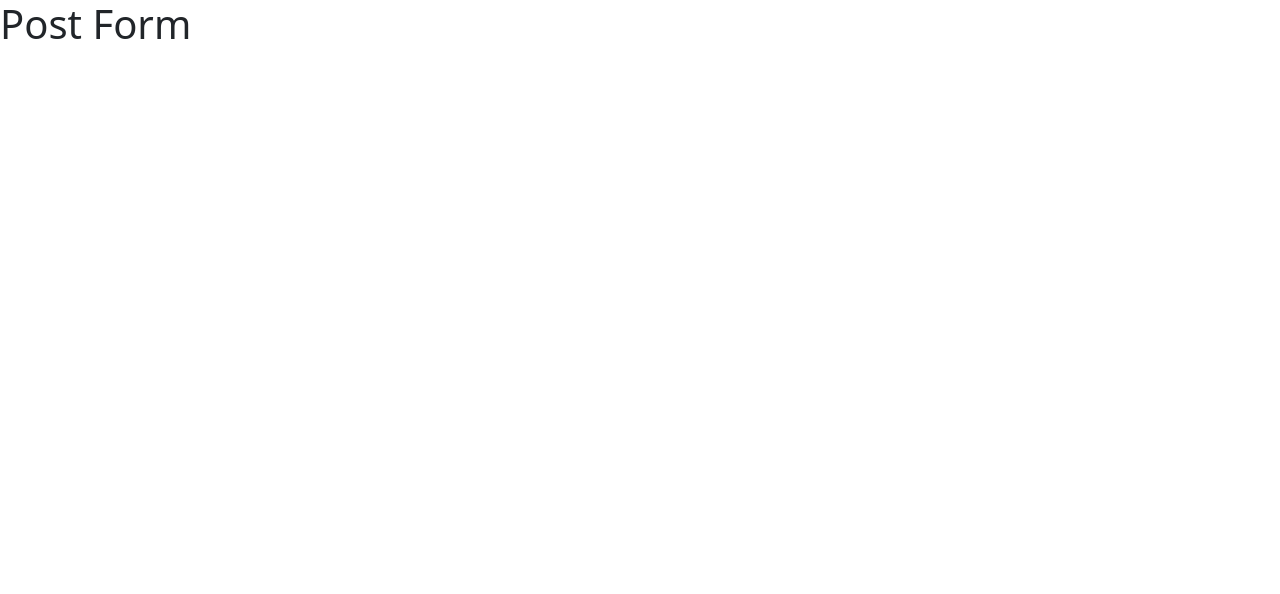
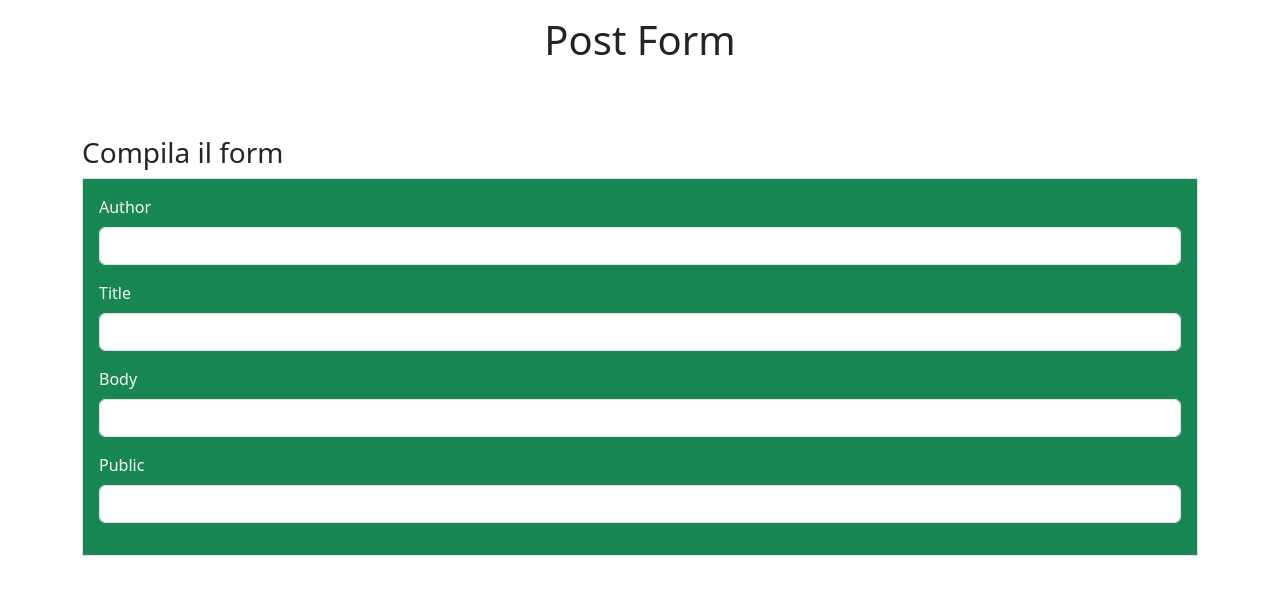
Before and after one commit to VincenzoLivigni/react-post-form, a React (Vite) app: page / in a window 1280 px wide. Shown: the top 594 px of the page. Built offline with nearby package versions, Linux system fonts and the light colour scheme.

Commit message:
add a basic form to page

```diff
--- a/src/App.jsx
+++ b/src/App.jsx
@@ -1,12 +1,42 @@
-
 
 function App() {
 
+
+
   return (
     <>
-      <header>
+      <header className="py-3 text-center">
         <h1>Post Form</h1>
       </header>
+
+      <main>
+        <div className="container mt-5">
+          <h3>Compila il form</h3>
+          <form className="p-3 border bg-success text-light">
+
+            <div className="mb-3">
+              <label className="form-label">Author</label>
+              <input type="text" className="form-control" required />
+            </div>
+
+            <div className="mb-3">
+              <label className="form-label">Title</label>
+              <input type="text" className="form-control" required />
+            </div>
+
+            <div className="mb-3">
+              <label className="form-label">Body</label>
+              <input type="text" className="form-control" required />
+            </div>
+
+            <div className="mb-3">
+              <label className="form-label">Public</label>
+              <input type="text" className="form-control" required />
+            </div>
+
+          </form>
+        </div>
+      </main>
     </>
   )
 }
```
